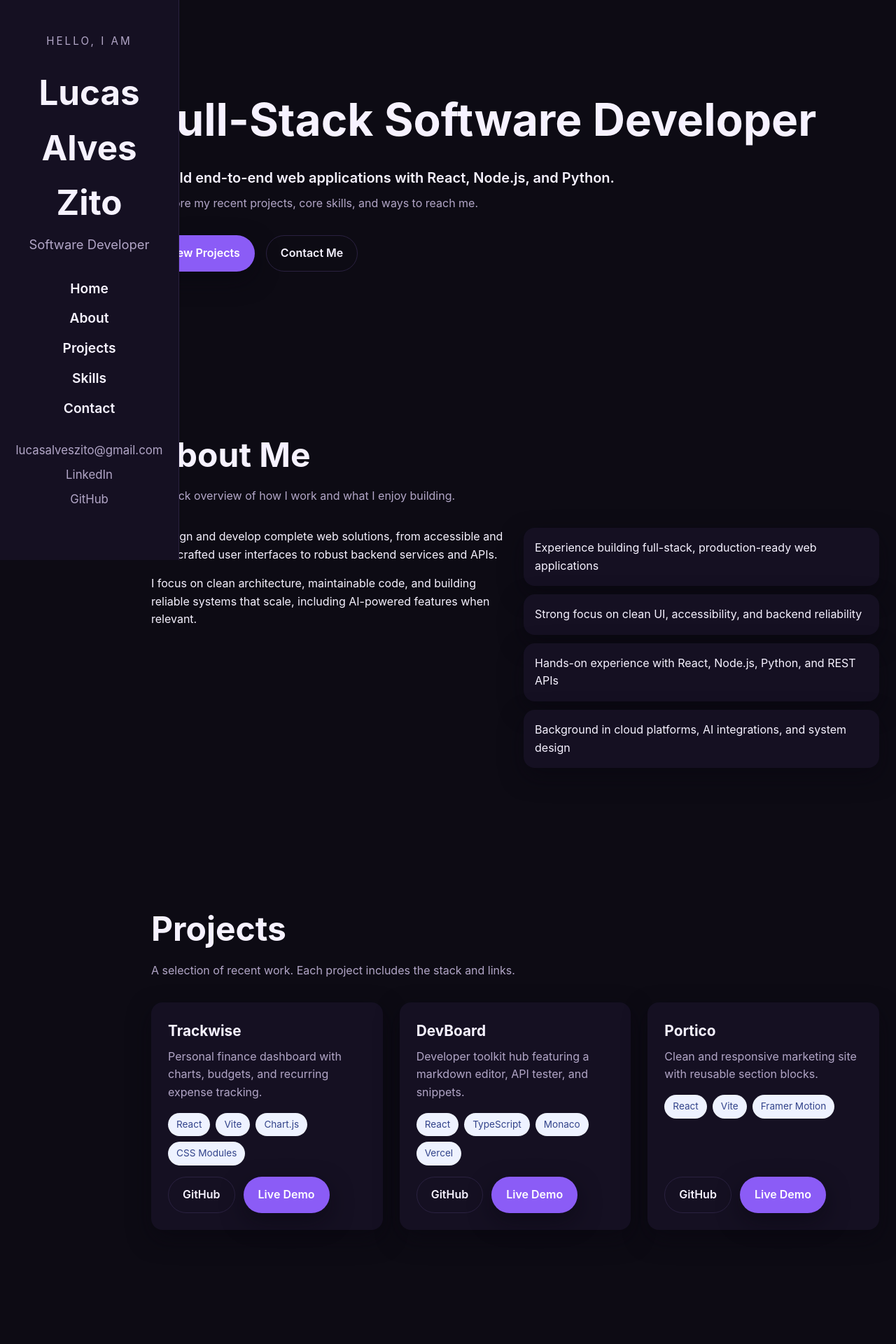
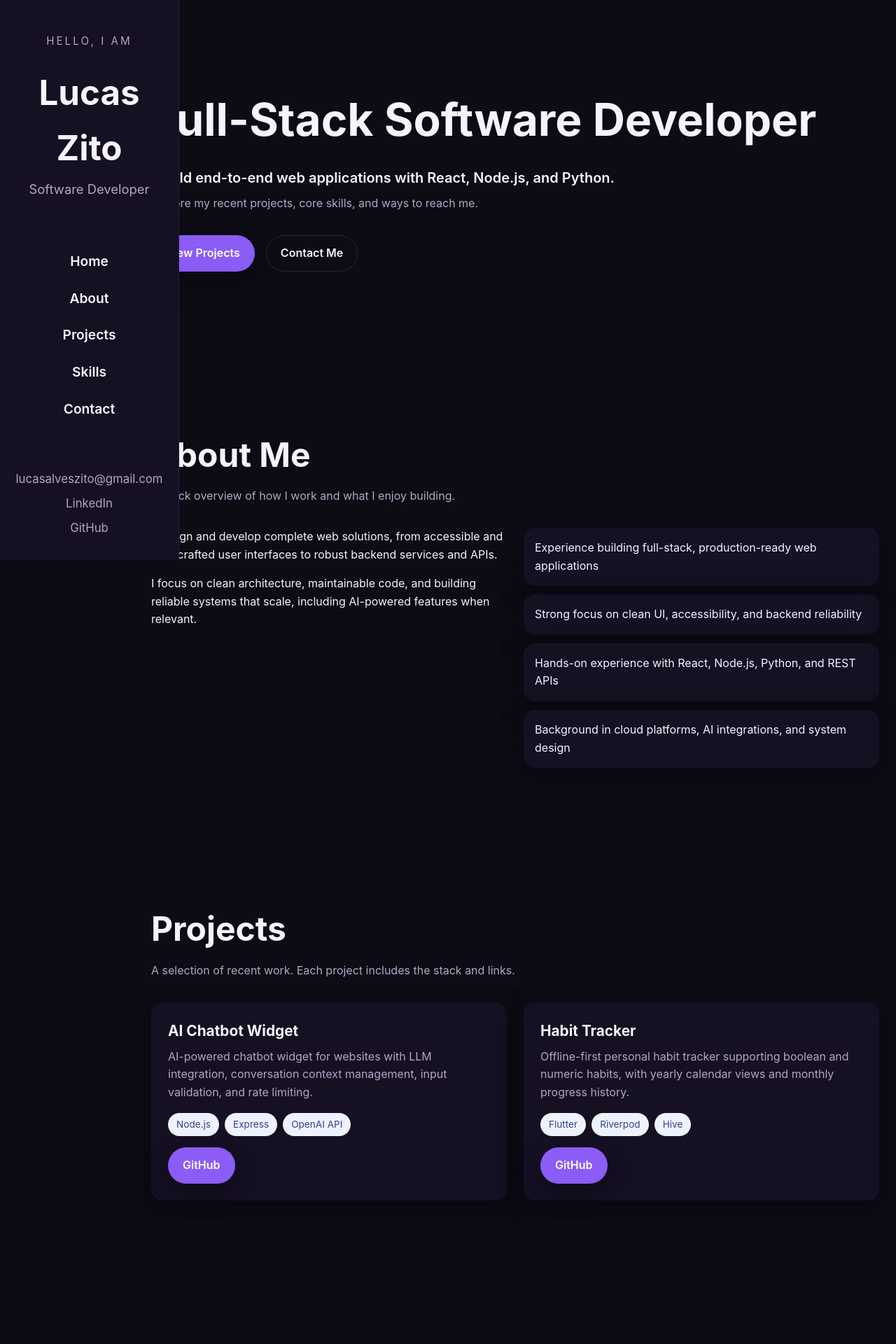
Before and after one commit to zitoNTC/web-portfolio, a React (Vite) app: page / in a window 1280 px wide. Shown: the top 1920 px of the page at 70% size. Built offline with nearby package versions, Linux system fonts and the light colour scheme.

Commit message:
Some changes in visual design and texts.

```diff
--- a/src/components/ProjectCard.jsx
+++ b/src/components/ProjectCard.jsx
@@ -2,6 +2,9 @@ import Button from './Button'
 import styles from './ProjectCard.module.css'
 
 export default function ProjectCard({ project }) {
+  const hasGithubUrl = Boolean(project.githubUrl?.trim())
+  const hasLiveUrl = Boolean(project.liveUrl?.trim())
+
   return (
     <article className={styles.card}>
       <div>
@@ -16,12 +19,16 @@ export default function ProjectCard({ project }) {
         ))}
       </div>
       <div className={styles.links}>
-        <Button href={project.githubUrl} variant="ghost" target="_blank" rel="noreferrer">
-          GitHub
-        </Button>
-        <Button href={project.liveUrl} variant="primary" target="_blank" rel="noreferrer">
-          Live Demo
-        </Button>
+        {hasGithubUrl && (
+          <Button href={project.githubUrl} variant="primary" target="_blank" rel="noreferrer">
+            GitHub
+          </Button>
+        )}
+        {hasLiveUrl && (
+          <Button href={project.liveUrl} variant="ghost" target="_blank" rel="noreferrer">
+            Live Demo
+          </Button>
+        )}
       </div>
     </article>
   )
--- a/src/components/Sidebar.jsx
+++ b/src/components/Sidebar.jsx
@@ -18,6 +18,7 @@ export default function Sidebar() {
         <h1 className={styles.name}>{profile.name}</h1>
         <p className={styles.role}>{profile.role}</p>
       </div>
+      <div className={styles.navWrap}>
         <nav className={styles.nav}>
           <ul>
             {navItems.map((item) => (
@@ -27,6 +28,7 @@ export default function Sidebar() {
             ))}
           </ul>
         </nav>
+      </div>
       <div className={styles.links}>
         <a href={`mailto:${links.email}`}>{links.email}</a>
         <a href={links.linkedin} target="_blank" rel="noreferrer">
--- a/src/components/Sidebar.module.css
+++ b/src/components/Sidebar.module.css
@@ -14,6 +14,14 @@
   font-size: 1.1rem;
   align-items: center;
   text-align: center;
+}
+
+.navWrap {
+  flex: 1;
+  display: flex;
+  align-items: center;
+  justify-content: center;
+  width: 100%;
 }
 
 .brand {
@@ -44,7 +52,7 @@
   padding: 0;
   margin: 0;
   display: grid;
-  gap: 12px;
+  gap: 22px;
   justify-items: center;
 }
 
--- a/src/data/profile.js
+++ b/src/data/profile.js
@@ -1,5 +1,5 @@
 export const profile = {
-  name: 'Lucas Alves Zito',
+  name: 'Lucas Zito',
   role: 'Software Developer',
   location: 'Brazil (Remote-friendly)',
 
--- a/src/data/projects.js
+++ b/src/data/projects.js
@@ -1,29 +1,21 @@
 export const projects = [
   {
-    id: 'trackwise',
-    title: 'Trackwise',
+    id: 'website-ai-chatbot',
+    title: 'AI Chatbot Widget',
     description:
-      'Personal finance dashboard with charts, budgets, and recurring expense tracking.',
-    stack: ['React', 'Vite', 'Chart.js', 'CSS Modules'],
-    githubUrl: 'https://github.com/zito/trackwise',
-    liveUrl: 'https://trackwise-demo.netlify.app',
+      'AI-powered chatbot widget for websites with LLM integration, conversation context management, input validation, and rate limiting.',
+    stack: ['Node.js', 'Express', 'OpenAI API'],
+    githubUrl: 'https://github.com/zitoNTC/website-ai-chatbot',
+    liveUrl: '',
   },
   {
-    id: 'devboard',
-    title: 'DevBoard',
+    id: 'habit-tracker-flutter',
+    title: 'Habit Tracker',
     description:
-      'Developer toolkit hub featuring a markdown editor, API tester, and snippets.',
-    stack: ['React', 'TypeScript', 'Monaco', 'Vercel'],
-    githubUrl: 'https://github.com/zito/devboard',
-    liveUrl: 'https://devboard.app',
+      'Offline-first personal habit tracker supporting boolean and numeric habits, with yearly calendar views and monthly progress history.',
+    stack: ['Flutter', 'Riverpod', 'Hive'],
+    githubUrl: 'https://github.com/zitoNTC/habit-tracker-flutter',
+    liveUrl: '',
   },
-  {
-    id: 'portico',
-    title: 'Portico',
-    description:
-      'Clean and responsive marketing site with reusable section blocks.',
-    stack: ['React', 'Vite', 'Framer Motion'],
-    githubUrl: 'https://github.com/zito/portico',
-    liveUrl: 'https://portico-ui.com',
-  },
+
 ]
--- a/src/data/skills.js
+++ b/src/data/skills.js
@@ -34,21 +34,11 @@ export const skills = [
     items: [
       'Git',
       'GitHub',
-      'npm',
       'Postman',
       'n8n',
-      'ESLint',
-      'Prettier',
-    ],
-  },
-  {
-    group: 'Cloud & AI',
-    items: [
       'Azure',
       'Docker',
       'Kubernetes',
-      'Machine Learning',
-      'Generative AI',
     ],
   },
 ]
--- a/src/sections/ContactSection.jsx
+++ b/src/sections/ContactSection.jsx
@@ -8,7 +8,7 @@ export default function ContactSection() {
     <Section id="contact" className={styles.section} containerClassName={styles.container}>
       <h2 className={styles.title}>Contact</h2>
       <p className={styles.subtitle}>
-        Want to collaborate or chat about a project? Reach out anytime.
+       Open to freelance projects and job opportunities. Feel free to get in touch.
       </p>
       <div className={styles.actions}>
         <Button href={`mailto:${links.email}`}>{links.email}</Button>
```
Lines whose indentation alone changed are shown as unchanged.
